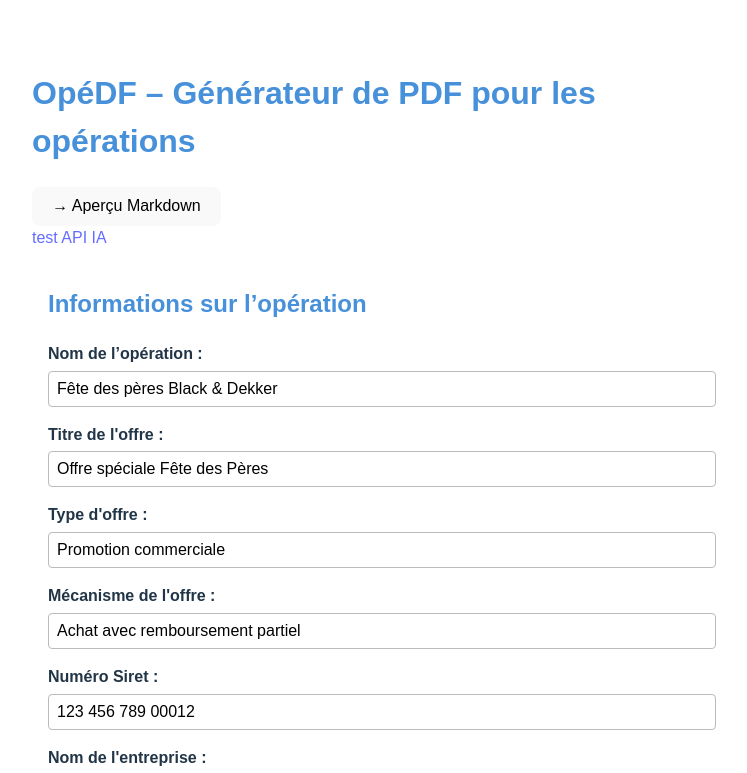
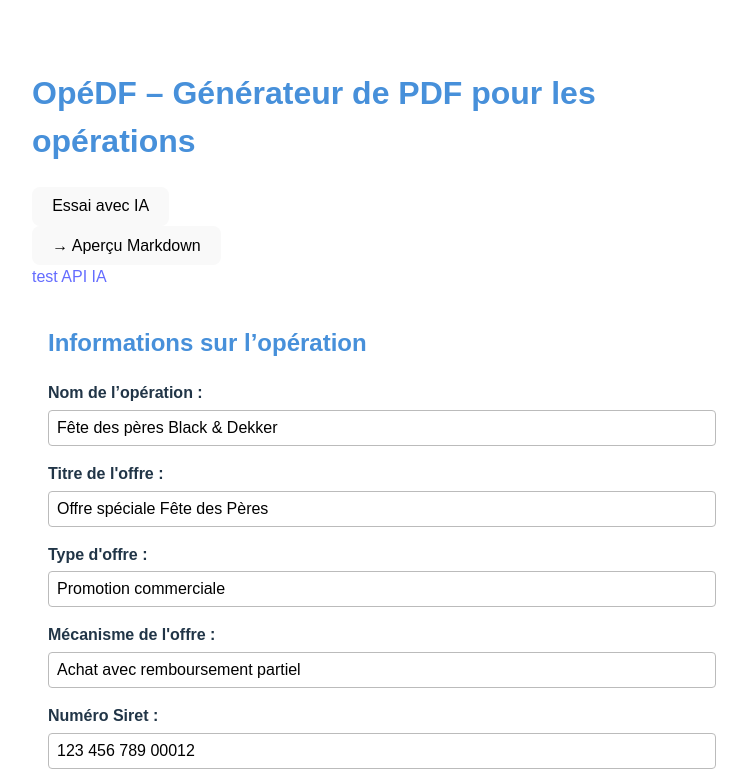
Before and after one commit to loic-job-dev/Project_opeDF, a Vue app: page / in a window 1280 px wide. Shown: the top 773 px of the page, without its empty margins (258-1005 px from the left). Built offline with nearby package versions, Linux system fonts and the light colour scheme; no server answers.

Commit message:
navigation between pages ready

```diff
--- a/src/router/index.ts
+++ b/src/router/index.ts
@@ -2,6 +2,7 @@ import { createRouter, createWebHistory, RouteRecordRaw } from 'vue-router'
 import FormulaireView from '@/views/FormulaireView.vue'
 import PreviewView from '@/views/PreviewView.vue'
 import DataFetcher from '@/components/DataFetcher.vue'
+import TextWithAIView from '@/views/TextWithAIView.vue'
 
 const routes: Array<RouteRecordRaw> = [
     {
@@ -17,6 +18,11 @@ const routes: Array<RouteRecordRaw> = [
      path: '/preview',
      name: 'PreviewMarkdown',
      component: PreviewView
+   },
+      {
+     path: '/withai',
+     name: 'TextWithAIView',
+     component: TextWithAIView
    },
     {
     path: '/dataFetcher',
--- a/src/views/FormulaireView.vue
+++ b/src/views/FormulaireView.vue
@@ -6,15 +6,24 @@ import { useRouter } from 'vue-router'
 const router = useRouter()
 
 function goToPreview() {
-  router.push('/preview')
+    router.push('/preview')
 }
-
+function goTotextWithAI() {
+    router.push('/withai')
+}
 
 </script>
 
 <template>
-    <button @click="goToPreview">→ Aperçu Markdown</button>
+    <div>
+        <button @click="goTotextWithAI">Essai avec IA</button>
+    </div>
+    <div>
+        <button @click="goToPreview">→ Aperçu Markdown</button>
+    </div>
     <Formulaire />
     <Autocomplete />
-    <button @click="goToPreview">→ Aperçu Markdown</button>
+    <div>
+        <button @click="goToPreview">→ Aperçu Markdown</button>
+    </div>
 </template>
--- a/src/views/PreviewView.vue
+++ b/src/views/PreviewView.vue
@@ -5,11 +5,19 @@ import { useRouter } from 'vue-router'
 const router = useRouter()
 
 function goToForm() {
-  router.push('/formulaire')
+    router.push('/formulaire')
+}
+function goTotextWithAI() {
+    router.push('/withai')
 }
 </script>
 
 <template>
-  <PreviewMarkdown />
-  <button @click="goToForm">← Retour au formulaire</button>
+    <PreviewMarkdown />
+    <div>
+        <button @click="goToForm">← Retour au formulaire</button>
+    </div>
+        <div>
+        <button @click="goTotextWithAI">Essai avec IA</button>
+    </div>
 </template>
--- /dev/null
+++ b/src/views/TextWithAIView.vue
@@ -0,0 +1,25 @@
+<script setup lang="ts">
+import Formulaire from '@/components/Formulaire.vue'
+import Autocomplete from '@/components/Autocomplete.vue'
+import { useRouter } from 'vue-router'
+
+const router = useRouter()
+
+function goToPreview() {
+  router.push('/preview')
+}
+function goToForm() {
+  router.push('/formulaire')
+}
+
+</script>
+
+<template>
+  <div>
+    <button @click="goToPreview">→ Aperçu Markdown</button>
+  </div>
+  <div>
+    <button @click="goToForm">← Retour au formulaire</button>
+  </div>
+  <div>Page de test avec IA</div>
+</template>
```
